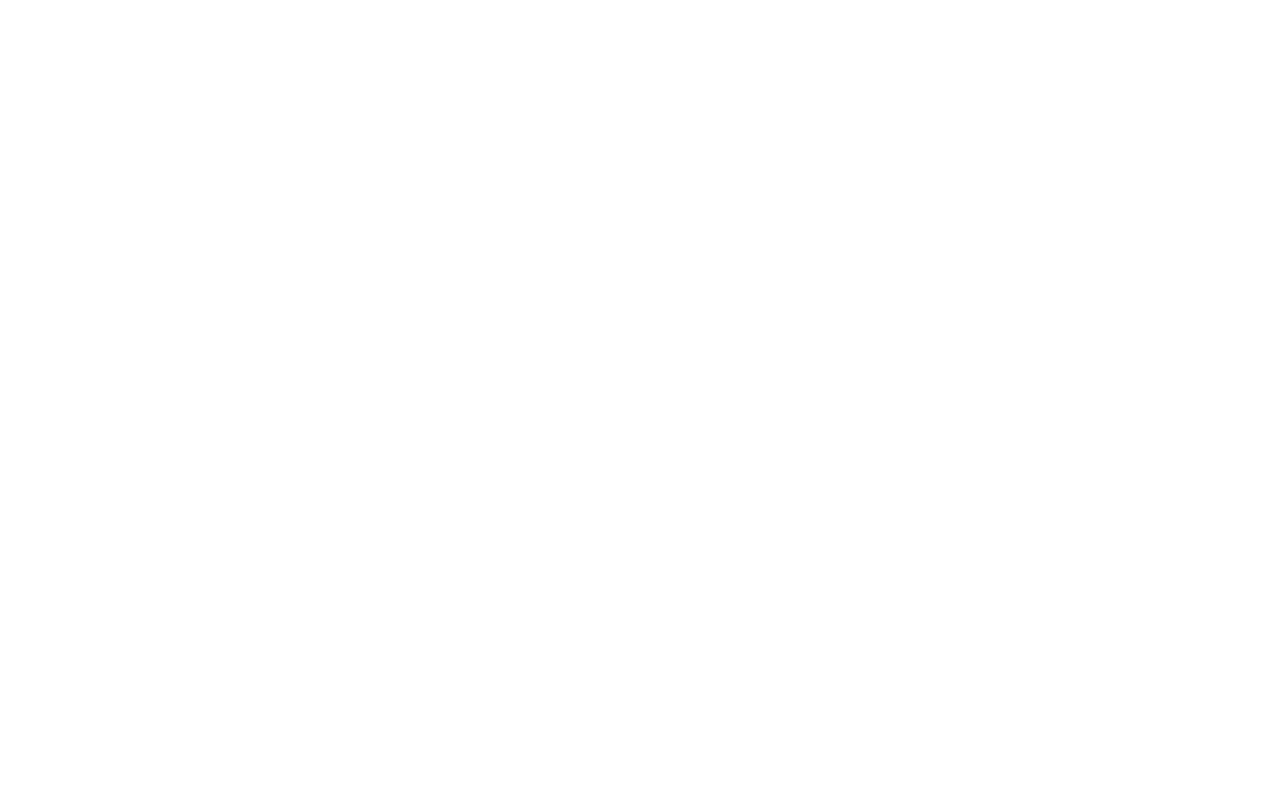
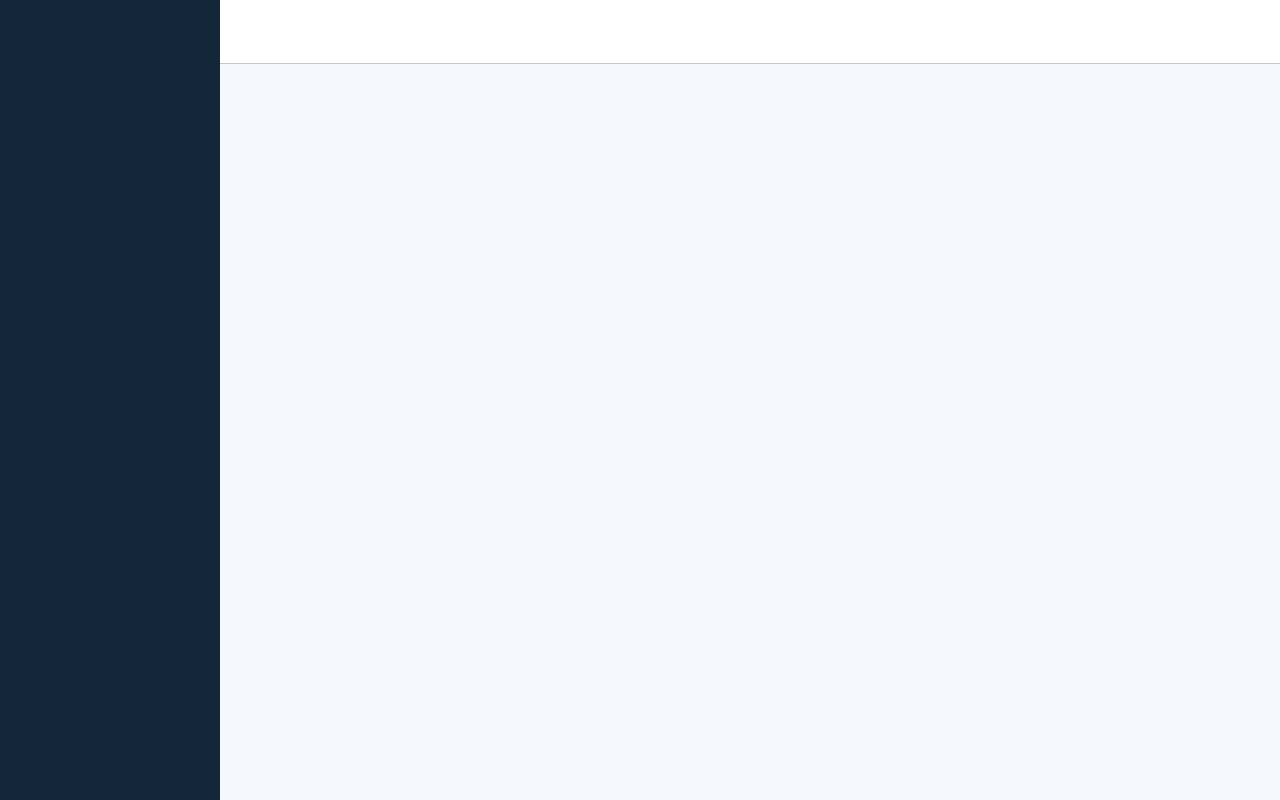
Before and after one commit to Roughtron/zone-smart, a Vue app: page / in a window 1280 px wide. Built offline with nearby package versions, Linux system fonts and the light colour scheme.

Commit message:
add layouts

```diff
--- a/src/App.vue
+++ b/src/App.vue
@@ -1,10 +1,34 @@
 <template lang="pug">
     #app
-        router-view
+        component(
+            :is="layout"
+        )
+            router-view
 </template>
 
+<script>
+const defaultLayout = 'default'
+
+export default {
+    computed: {
+        layout () {
+            return `${this.$route.meta.layout || defaultLayout}-layout`
+        }
+    }
+}
+</script>
+
 <style lang="sass">
+*
+    margin: 0
+    padding: 0
+
+html,
+body
+    height: 100%
+
 #app
+    height: 100%
     font-family: 'Roboto', sans-serif
 
 .visually-hidden
--- /dev/null
+++ b/src/layouts/Blank.vue
@@ -0,0 +1,15 @@
+<template lang="pug">
+    div.page
+        slot
+</template>
+
+<style lang="sass" scoped>
+.page
+    display: flex
+    flex-direction: column
+    justify-content: center
+    align-items: center
+    height: 100%
+    min-height: 600px
+    overflow: auto
+</style>
--- /dev/null
+++ b/src/layouts/Default.vue
@@ -0,0 +1,40 @@
+<template lang="pug">
+    div.page
+        .content-columns.content-columns_content_layout
+            aside.column.column_layout_a
+
+            .column.column_layout_b
+                .page__header
+
+                .page__content
+                    slot
+</template>
+
+<style lang="sass" scoped>
+.page
+    height: 100%
+    overflow: auto
+
+    &__header
+        height: 63px
+        background-color: #fff
+        border-bottom: 1px solid #c5c7cd
+
+    &__content
+        padding: 30px
+
+.content-columns_content_layout
+    display: flex
+    height: 100%
+
+    .column
+        &_layout_a
+            flex-basis: 220px
+            color: #fff
+            background-color: #132739
+
+        &_layout_b
+            flex-grow: 1
+            overflow: auto
+            background-color: #f6f9fc
+</style>
--- a/src/main.js
+++ b/src/main.js
@@ -2,8 +2,13 @@
 import App from './App.vue'
 import router from './router'
 import store from './store'
+import Default from './layouts/Default.vue'
+import Blank from './layouts/Blank.vue'
 
 Vue.config.productionTip = false
+
+Vue.component('default-layout', Default)
+Vue.component('blank-layout', Blank)
 
 new Vue({
     router,
--- a/src/router/index.js
+++ b/src/router/index.js
@@ -9,6 +9,14 @@
         path: '/',
         name: 'Home',
         component: Home
+    },
+    {
+        path: '/sign-in',
+        name: 'sign.in',
+        component: () => import(/* webpackChunkName: "auth" */ '../views/SignIn.vue'),
+        meta: {
+            layout: 'blank'
+        }
     }
 ]
 
--- /dev/null
+++ b/src/views/SignIn.vue
@@ -0,0 +1,3 @@
+<template lang="pug">
+  .sign
+</template>
```
